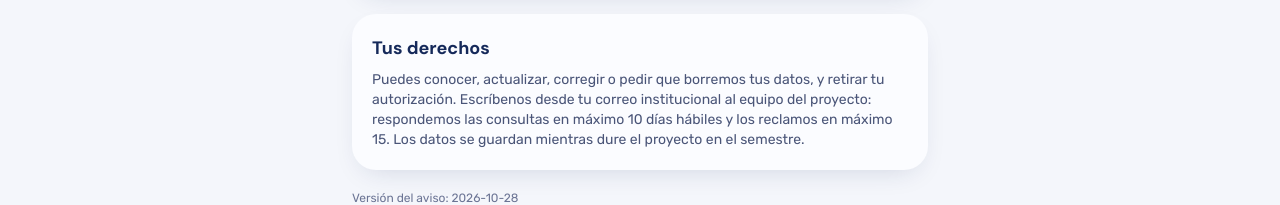
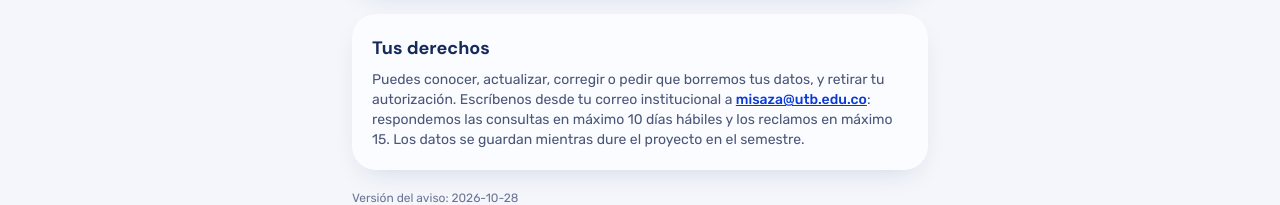
Before and after one commit to ISCOUTB/AS_202620_LaPlacita, a Next.js app in the folder frontend/: page /privacidad in a window 1280 px wide. Shown: the part 699-904 px from the top of the page. Built offline with nearby package versions, Linux system fonts and the light colour scheme; no server answers.

Commit message:
docs(s13): correo de contacto en el aviso de privacidad

```diff
--- a/frontend/app/privacidad/page.tsx
+++ b/frontend/app/privacidad/page.tsx
@@ -58,7 +58,11 @@ export default function PrivacidadPage() {
         <h2 className="font-display text-lg font-bold text-noche">Tus derechos</h2>
         <p className="text-sm text-suave">
           Puedes conocer, actualizar, corregir o pedir que borremos tus datos, y retirar tu autorización. Escríbenos
-          desde tu correo institucional al equipo del proyecto: respondemos las consultas en máximo 10 días hábiles y los
+          desde tu correo institucional a{" "}
+          <a href="mailto:misaza@utb.edu.co" className="font-medium text-azul underline">
+            misaza@utb.edu.co
+          </a>
+          : respondemos las consultas en máximo 10 días hábiles y los
           reclamos en máximo 15. Los datos se guardan mientras dure el proyecto en el semestre.
         </p>
       </section>
```
Also changed, not shown: 1 other file (tests, documents, lock files or other folders).
